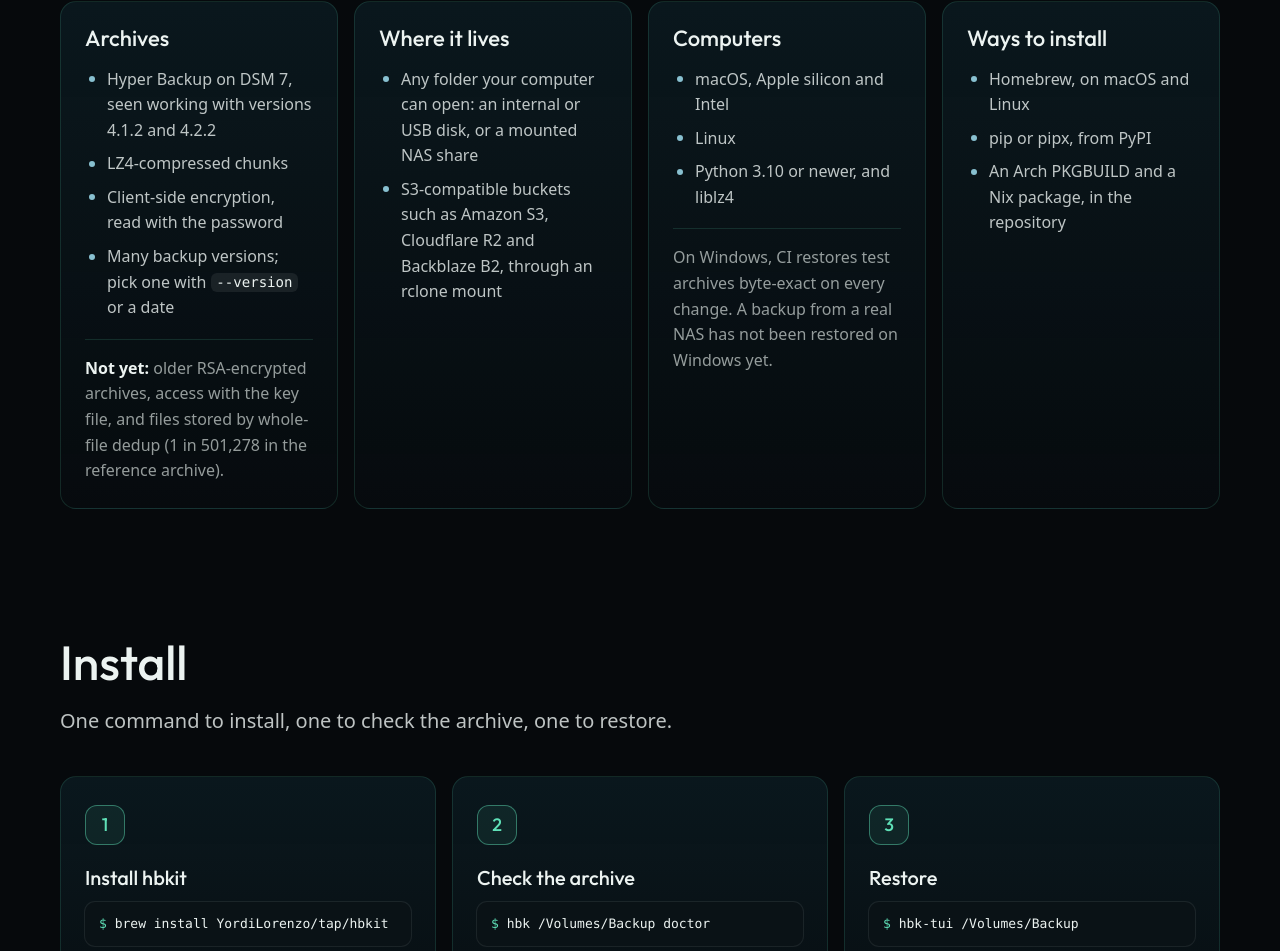
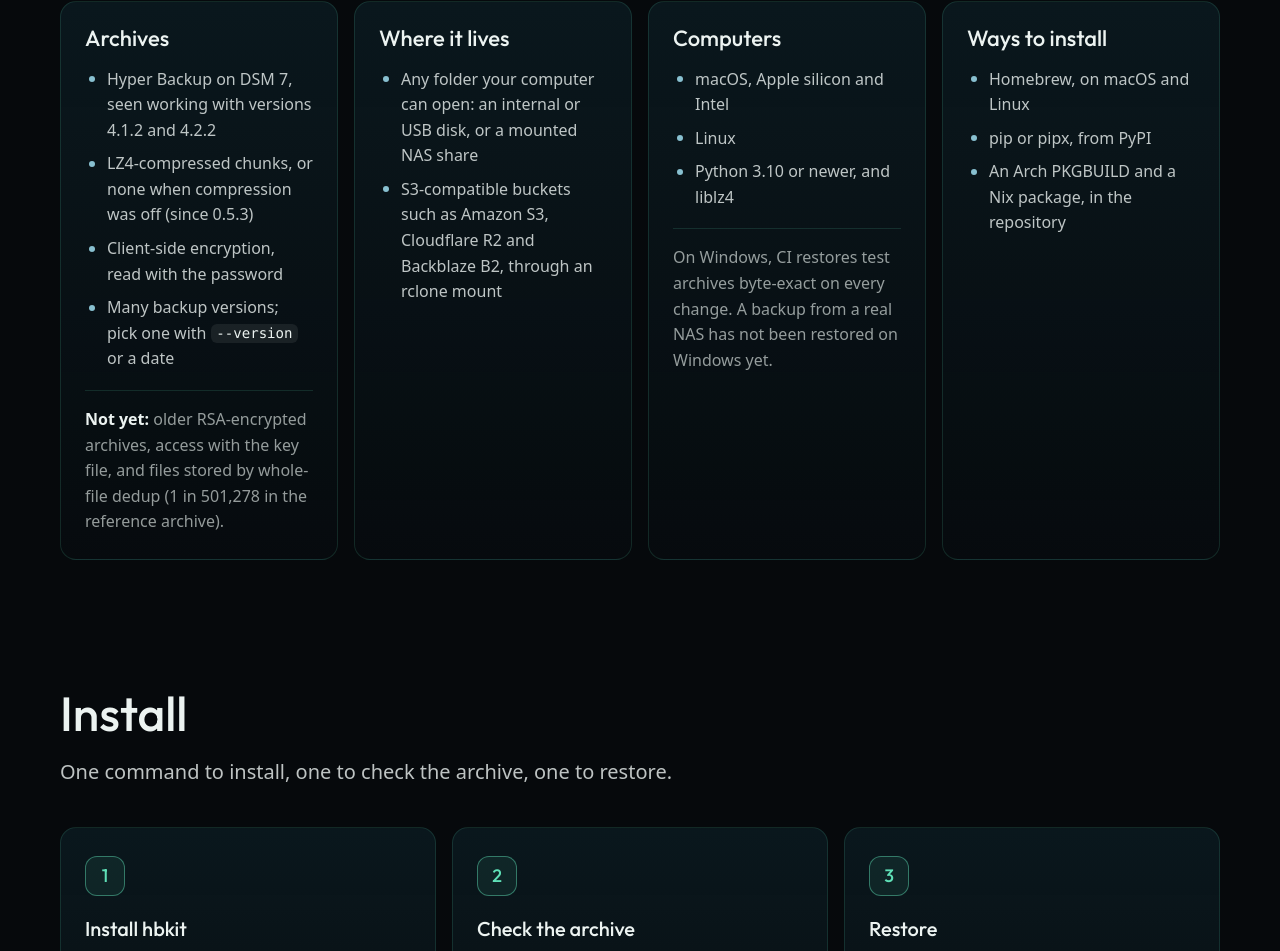
Before and after one commit to YordiLorenzo/hbkit, a plain HTML site: page site/index.html in a window 1280 px wide. Shown: the part 4830-5781 px from the top of the page. Drawn offline with Linux system fonts and the light colour scheme.

Commit message:
Site: archives with compression off are supported since 0.5.3

```diff
--- a/site/index.html
+++ b/site/index.html
@@ -261,7 +261,7 @@
             <h3>Archives</h3>
             <ul class="dots">
               <li>Hyper Backup on DSM 7, seen working with versions 4.1.2 and 4.2.2</li>
-              <li>LZ4-compressed chunks</li>
+              <li>LZ4-compressed chunks, or none when compression was off (since 0.5.3)</li>
               <li>Client-side encryption, read with the password</li>
               <li>Many backup versions; pick one with <code>--version</code> or a date</li>
             </ul>
```
